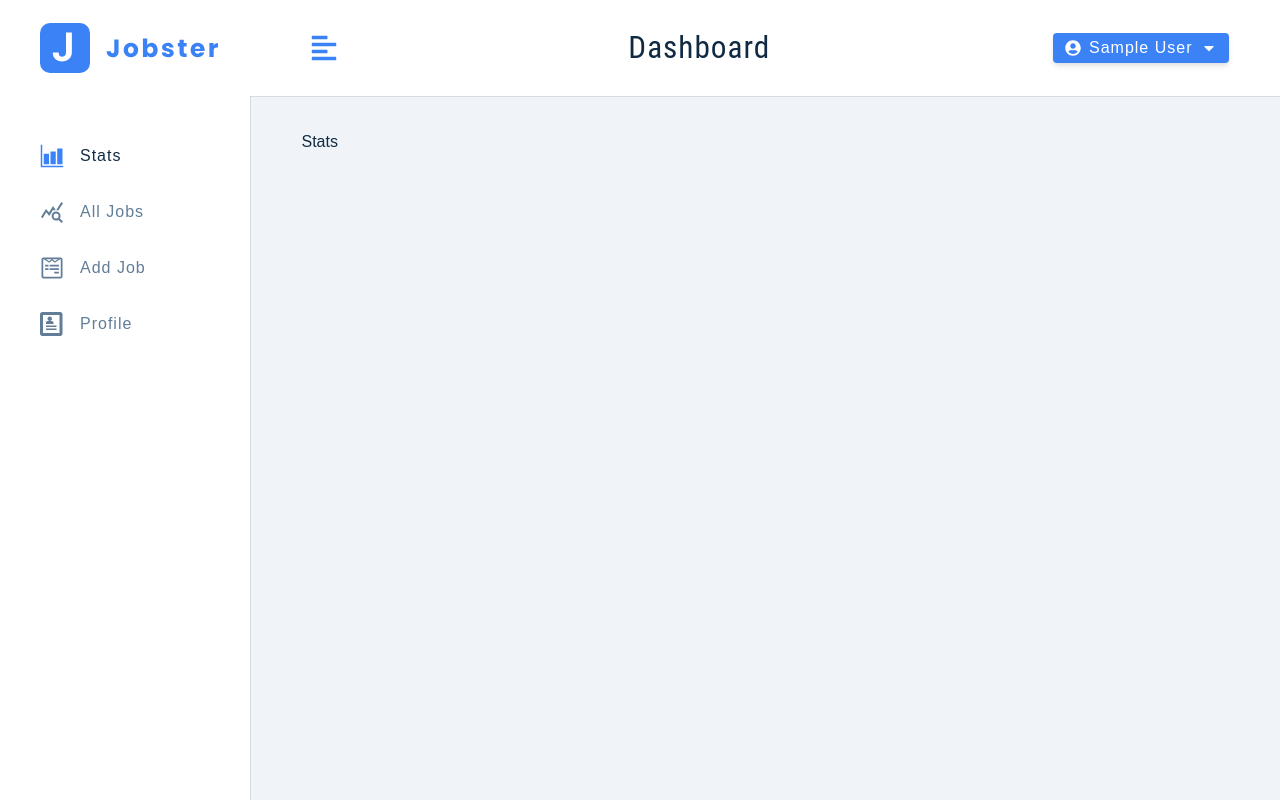
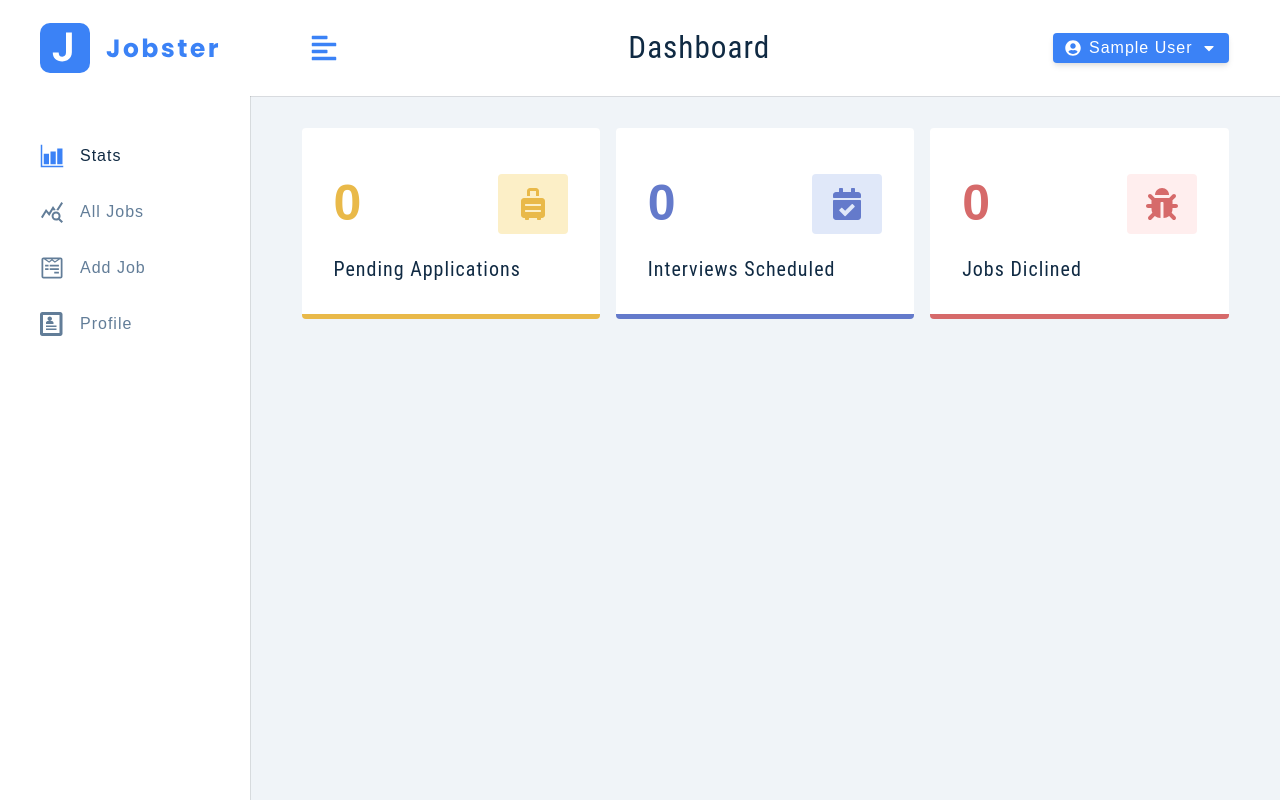
Before and after one commit to midnight85/react-jobster, a React (Create React App) app: page / in a window 1280 px wide. Built offline with nearby package versions, Linux system fonts and the light colour scheme; no server answers; sample sign-in values are in the browser's storage.

Commit message:
stats page

```diff
--- /dev/null
+++ b/src/components/AreaChartComponent.js
@@ -0,0 +1,36 @@
+import React from "react";
+import {
+  AreaChart,
+  Area,
+  XAxis,
+  YAxis,
+  CartesianGrid,
+  Tooltip,
+  ResponsiveContainer,
+} from "recharts";
+
+const AreaChartComponent = ({data}) => {
+  return (
+    <ResponsiveContainer width="100%" height={300}>
+      <AreaChart
+        width={500}
+        height={400}
+        data={data}
+        margin={{
+          top: 10,
+          right: 30,
+          left: 0,
+          bottom: 0,
+        }}
+      >
+        <CartesianGrid strokeDasharray="3 3" />
+        <XAxis dataKey="date" />
+        <YAxis />
+        <Tooltip />
+        <Area type="monotone" dataKey="count" stroke="#8884d8" fill="#8884d8" />
+      </AreaChart>
+    </ResponsiveContainer>
+  );
+};
+
+export default AreaChartComponent;
--- /dev/null
+++ b/src/components/ChartsContainer.js
@@ -0,0 +1,15 @@
+import React from "react";
+import {useSelector} from "react-redux";
+import Wrapper from "../assets/wrappers/ChartsContainer";
+import {AreaChartComponent} from "../components";
+const ChartsContainer = () => {
+  const {monthlyApplications: data} = useSelector((store) => store.allJobs);
+  return (
+    <Wrapper>
+      <h4>Monthly Applications</h4>
+      <AreaChartComponent data={data} />
+    </Wrapper>
+  );
+};
+
+export default ChartsContainer;
--- /dev/null
+++ b/src/components/StatsContainer.js
@@ -0,0 +1,40 @@
+import React from "react";
+import {useSelector} from "react-redux";
+import Wrapper from "../assets/wrappers/StatsContainer";
+import {FaSuitcaseRolling, FaBug, FaCalendarCheck} from "react-icons/fa";
+import StatsItem from "./StatsItem";
+const StatsContainer = () => {
+  const {stats} = useSelector((store) => store.allJobs);
+  const defaultStats = [
+    {
+      title: "pending applications",
+      count: stats.pending || 0,
+      icon: <FaSuitcaseRolling />,
+      color: "#e9b949",
+      bcg: "#fcefc7",
+    },
+    {
+      title: "interviews scheduled",
+      count: stats.interview || 0,
+      icon: <FaCalendarCheck />,
+      color: "#647acb",
+      bcg: "#e0e8f9",
+    },
+    {
+      title: "jobs diclined",
+      count: stats.diclined || 0,
+      icon: <FaBug />,
+      color: "#d66a6a",
+      bcg: "#ffeeee",
+    },
+  ];
+  return (
+    <Wrapper>
+      {defaultStats.map((item, index) => {
+        return <StatsItem key={index} {...item} />;
+      })}
+    </Wrapper>
+  );
+};
+
+export default StatsContainer;
--- /dev/null
+++ b/src/components/StatsItem.js
@@ -0,0 +1,16 @@
+import React from "react";
+import Wrapper from "../assets/wrappers/StatItem";
+
+const StatsItem = ({count, title, icon, color, bcg}) => {
+  return (
+    <Wrapper color={color} bcg={bcg}>
+      <header>
+        <span className="count">{count}</span>
+        <span className="icon">{icon}</span>
+      </header>
+      <h5 className="title">{title}</h5>
+    </Wrapper>
+  );
+};
+
+export default StatsItem;
--- a/src/features/allJobs/allJobsSlice.js
+++ b/src/features/allJobs/allJobsSlice.js
@@ -1,9 +1,7 @@
 import {createAsyncThunk, createSlice} from "@reduxjs/toolkit";
 import {toast} from "react-toastify";
 import authHeader from "../../utils/authHeader";
-import customFetch from "../../utils/axios";
-import {logoutUser} from "../user/userSlice";
-
+import customFetch, {checkUnauthorizedResponse} from "../../utils/axios";
 const initialFilterState = {
   search: "",
   searchStatus: "all",
@@ -19,7 +17,7 @@ const initialState = {
   numOfPages: 1,
   page: 1,
   stats: {},
-  mouthlyApplications: [],
+  monthlyApplications: [],
   ...initialFilterState,
 };
 
@@ -36,11 +34,19 @@ export const getAllJobs = createAsyncThunk(
       const resp = await customFetch.get(url, authHeader(thunkAPI));
       return resp.data;
     } catch (error) {
-      if (error.response.status === 401) {
-        thunkAPI.dispatch(logoutUser());
-        return thunkAPI.rejectWithValue("Unauthorized! Logging Out...");
-      }
-      return thunkAPI.rejectWithValue(error.response.data.msg);
+      checkUnauthorizedResponse(error, thunkAPI);
+    }
+  }
+);
+
+export const getStats = createAsyncThunk(
+  "/allJobs/getStats",
+  async (_, thunkAPI) => {
+    try {
+      const resp = await customFetch.get("/jobs/stats", authHeader(thunkAPI));
+      return resp.data;
+    } catch (error) {
+      checkUnauthorizedResponse(error, thunkAPI);
     }
   }
 );
@@ -81,6 +87,18 @@ const allJobsSlice = createSlice({
       state.isLoading = false;
       toast.error(payload);
     },
+    [getStats.pending]: (state) => {
+      state.isLoading = true;
+    },
+    [getStats.fulfilled]: (state, {payload}) => {
+      state.isLoading = false;
+      state.stats = payload.defaultStats;
+      state.monthlyApplications = payload.monthlyApplications;
+    },
+    [getStats.rejected]: (state, {payload}) => {
+      state.isLoading = false;
+      toast.error(payload);
+    },
   },
 });
 export const {
--- a/src/features/job/jobSlice.js
+++ b/src/features/job/jobSlice.js
@@ -1,7 +1,7 @@
 import {createSlice, createAsyncThunk} from "@reduxjs/toolkit";
 import {toast} from "react-toastify";
 import authHeader from "../../utils/authHeader";
-import customFetch from "../../utils/axios";
+import customFetch, {checkUnauthorizedResponse} from "../../utils/axios";
 import {getUserFromLocalStorage} from "../../utils/localStorage";
 import {getAllJobs, hideLoading, showLoading} from "../allJobs/allJobsSlice";
 import {logoutUser} from "../user/userSlice";
@@ -27,11 +27,7 @@ export const createJob = createAsyncThunk(
       thunkAPI.dispatch(clearValues());
       return resp.data;
     } catch (error) {
-      if (error.response.status === 401) {
-        thunkAPI.dispatch(logoutUser());
-        return thunkAPI.rejectWithValue("Unauthorized! Logging Out...");
-      }
-      return thunkAPI.rejectWithValue(error.response.data.msg);
+      checkUnauthorizedResponse(error, thunkAPI);
     }
   }
 );
@@ -49,11 +45,7 @@ export const deleteJob = createAsyncThunk(
       return resp.data.msg;
     } catch (error) {
       thunkAPI.dispatch(hideLoading());
-      if (error.response.status === 401) {
-        thunkAPI.dispatch(logoutUser());
-        return thunkAPI.rejectWithValue("Unauthorized! Logging Out...");
-      }
-      return thunkAPI.rejectWithValue(error.response.data.msg);
+      checkUnauthorizedResponse(error, thunkAPI);
     }
   }
 );
@@ -71,11 +63,8 @@ export const editJob = createAsyncThunk(
 
       return resp.data;
     } catch (error) {
-      if (error.response.status === 401) {
-        thunkAPI.dispatch(logoutUser());
-        return thunkAPI.rejectWithValue("Unauthorized! Logging Out...");
-      }
-      return thunkAPI.rejectWithValue(error.response.data.msg);
+            checkUnauthorizedResponse(error, thunkAPI);
+
     }
   }
 );
--- a/src/features/user/userSlice.js
+++ b/src/features/user/userSlice.js
@@ -2,7 +2,7 @@ import {createSlice, createAsyncThunk} from "@reduxjs/toolkit";
 import axios from "axios";
 import {toast} from "react-toastify";
 import authHeader from "../../utils/authHeader";
-import customFetch from "../../utils/axios";
+import customFetch, {checkUnauthorizedResponse} from "../../utils/axios";
 import {
   addUserToLocalStorage,
   getUserFromLocalStorage,
@@ -49,20 +49,15 @@ export const updateUser = createAsyncThunk(
       );
       return resp.data;
     } catch (error) {
-      if (error.response.status === 401) {
-        thunkAPI.dispatch(clearStore());
-        return thunkAPI.rejectWithValue("Unauthorized! Logging Out...");
-      }
-      console.log(error.response);
-      return thunkAPI.rejectWithValue(error.response.data.msg);
+      checkUnauthorizedResponse(error, thunkAPI);
     }
   }
 );
 export const clearStore = createAsyncThunk(
   "user/clearStore",
-  async (_, thunkAPI) => {
+  async (message, thunkAPI) => {
     try {
-      thunkAPI.dispatch(logoutUser());
+      thunkAPI.dispatch(logoutUser(message));
       thunkAPI.dispatch(clearAllJobState());
       return Promise.resolve();
     } catch (error) {
--- a/src/pages/dashboard/Stats.js
+++ b/src/pages/dashboard/Stats.js
@@ -1,7 +1,27 @@
-import React from "react";
+import React, {useEffect} from "react";
+import {useDispatch, useSelector} from "react-redux";
+import {ChartsContainer, Loading, StatsContainer} from "../../components";
+import {getStats} from "../../features/allJobs/allJobsSlice";
 
 const Stats = () => {
-  return <div>Stats</div>;
+  const dispatch = useDispatch();
+  const {isLoading, monthlyApplications} = useSelector(
+    (store) => store.allJobs
+  );
+
+  useEffect(() => {
+    dispatch(getStats());
+  }, []);
+
+  if (isLoading) {
+    return <Loading />;
+  }
+  return (
+    <>
+      <StatsContainer />
+      {monthlyApplications.length > 0 && <ChartsContainer />}
+    </>
+  );
 };
 
 export default Stats;
--- a/src/utils/authHeader.js
+++ b/src/utils/authHeader.js
@@ -1,7 +1,7 @@
 const authHeader = (thunkAPI) => {
   return {
     headers: {
-      authorization: `Bearer ${thunkAPI.getState().user.user.token}`,
+      authorization: `Bearer${thunkAPI.getState().user.user.token}`,
     },
   };
 };
--- a/src/utils/axios.js
+++ b/src/utils/axios.js
@@ -1,6 +1,14 @@
 import axios from "axios";
+import {clearStore} from "../features/user/userSlice";
 
 const customFetch = axios.create({
   baseURL: "https://jobify-prod.herokuapp.com/api/v1/toolkit",
 });
+export const checkUnauthorizedResponse = (error, thunkAPI) => {
+  if (error.response.status === 401) {
+    thunkAPI.dispatch(clearStore());
+    return thunkAPI.rejectWithValue("Unauthorized! Logging Out...");
+  }
+  return thunkAPI.rejectWithValue(error.response.data.msg);
+};
 export default customFetch;
```
Also changed, not shown: src/components/index.js (+11 -0 lines).
